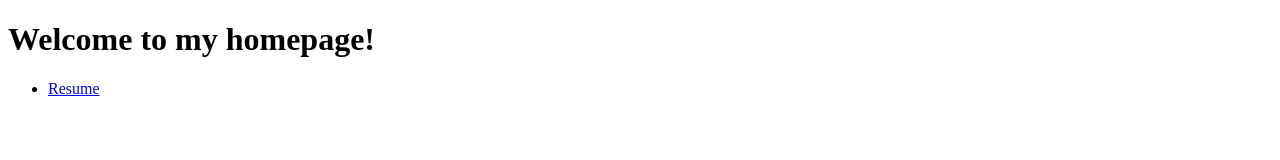
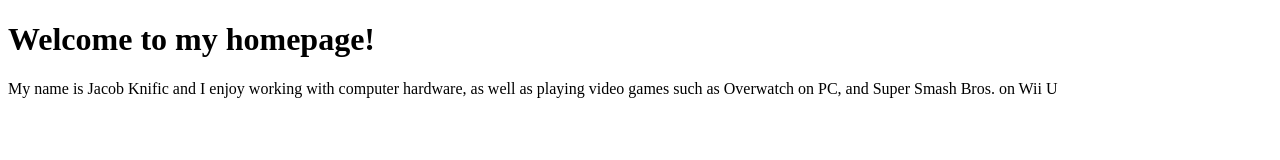
Before and after one commit to jknific719/ITMD-361-Project-2, a plain HTML site: page project-1/index.html in a window 1280 px wide. Drawn offline with Linux system fonts and the light colour scheme.

Commit message:
Updated index.html

```diff
--- a/project-1/index.html
+++ b/project-1/index.html
@@ -9,15 +9,10 @@
 	<body>
 		<header>
 		<h1>Welcome to my homepage!</h1>
-		<nav>
-			<ul>
-				<li>
-					<a href="https://jknific719.github.io/ITMD-361-Project-1/resume.html">Resume</a>
-				</li>
-			</ul>
-		</nav>
 		</header>
 
+		<p>My name is Jacob Knific and I enjoy working with computer hardware,
+		as well as playing video games such as Overwatch on PC, and Super Smash Bros. on Wii U</p>
 	</body>
 
 </html>
```
